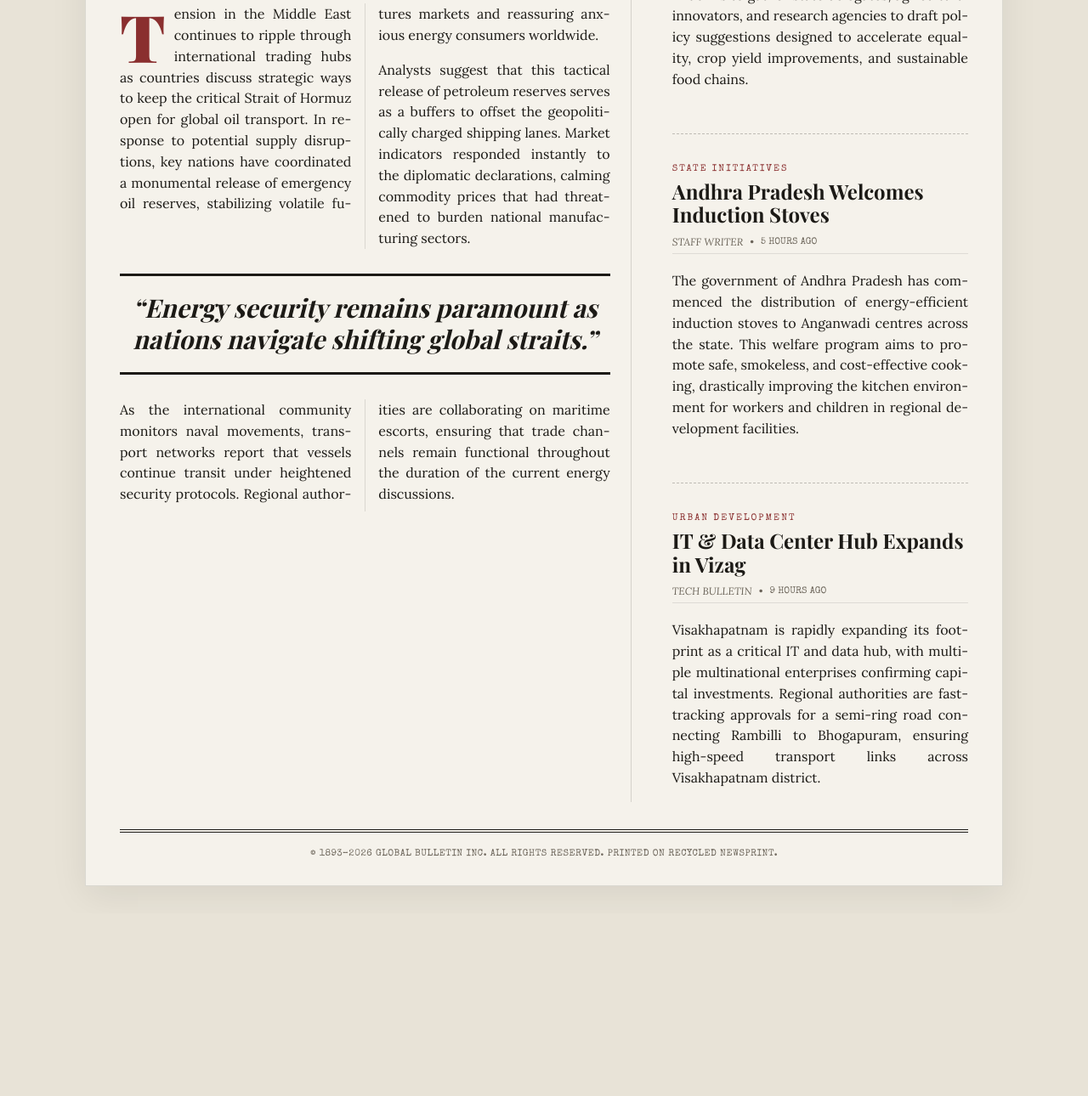
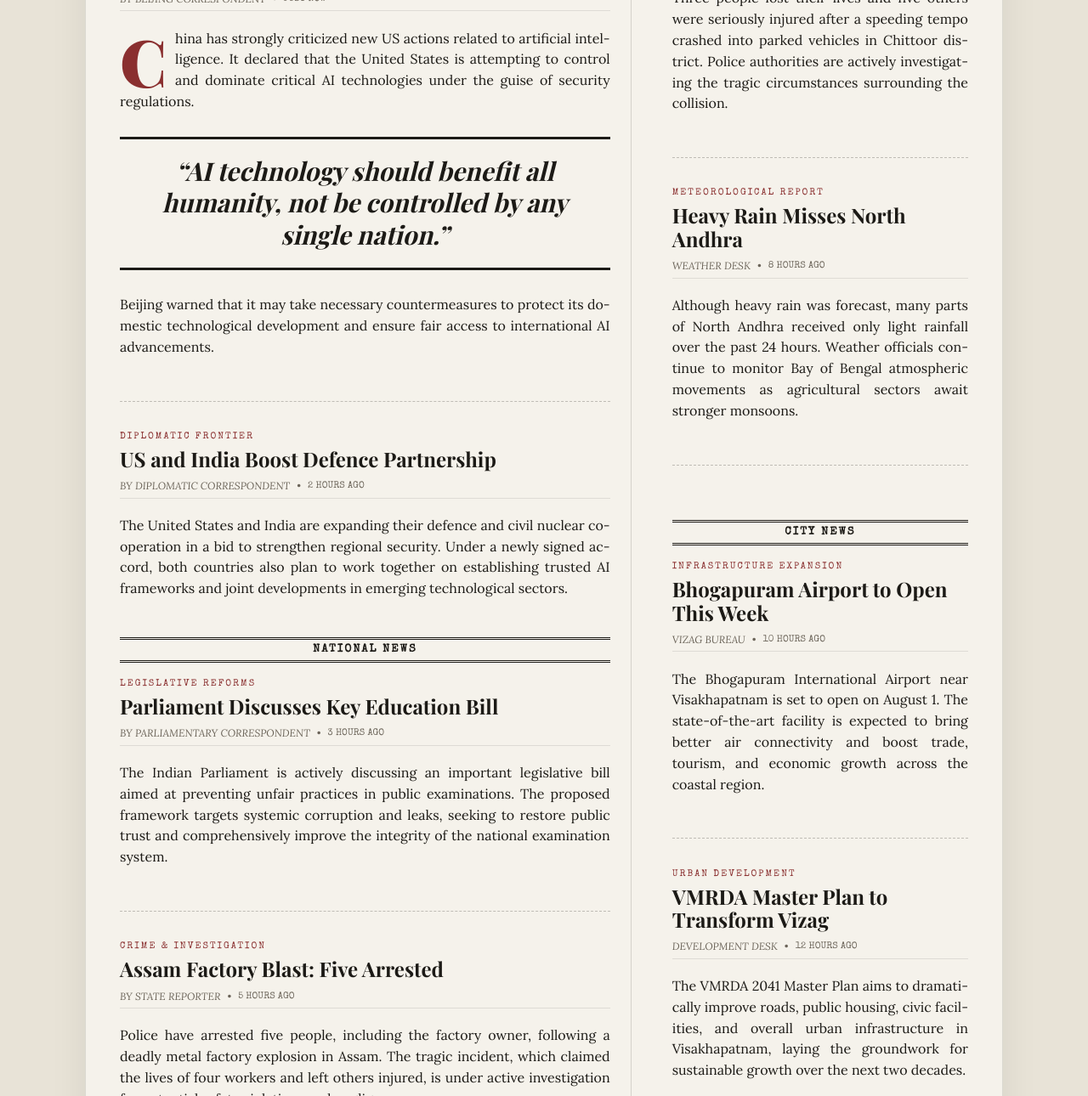
Before and after one commit to White18899/new-requiz, a plain HTML site: page news.html in a window 1280 px wide. Shown: the part 604-1894 px from the top of the page at 85% size. Before the commit the page ends 1679 px from the top, so only its background shows below. Drawn offline with nearby package versions, Linux system fonts and the light colour scheme; a web font is replaced by a local one.

Commit message:
new news

```diff
--- a/news.css
+++ b/news.css
@@ -168,6 +168,21 @@ body {
         grid-template-columns: 1fr;
         gap: 2.5rem;
     }
+}
+
+/* Section Headers */
+.section-header {
+    border-top: 3px double var(--ink-color);
+    border-bottom: 3px double var(--ink-color);
+    padding: 0.35rem 0;
+    margin: 1.8rem 0 1.2rem 0;
+    text-align: center;
+    font-family: var(--font-special);
+    font-size: 13px;
+    font-weight: 700;
+    letter-spacing: 2px;
+    text-transform: uppercase;
+    color: var(--ink-color);
 }
 
 /* Articles */
--- a/news.html
+++ b/news.html
@@ -8,15 +8,15 @@
     <link rel="preconnect" href="https://fonts.googleapis.com">
     <link rel="preconnect" href="https://fonts.gstatic.com" crossorigin>
     <link href="https://fonts.googleapis.com/css2?family=Playfair+Display:ital,wght@0,700;0,900;1,700&family=Lora:ital,wght@0,400;0,600;1,400&family=Special+Elite&display=swap" rel="stylesheet">
-    <link rel="stylesheet" href="news.css?v=2">
+    <link rel="stylesheet" href="news.css?v=3">
 </head>
 <body>
     <div class="newspaper-container">
         <!-- Vintage Masthead Header -->
         <header class="newspaper-header">
             <div class="masthead-meta-top">
-                <span class="meta-item">VOL. XCIII No. 42</span>
-                <span class="meta-item font-special">VISAKHAPATNAM, SATURDAY, JULY 25, 2026</span>
+                <span class="meta-item">VOL. XCIII No. 43</span>
+                <span class="meta-item font-special">VISAKHAPATNAM, TUESDAY, JULY 28, 2026</span>
                 <span class="meta-item">PRICE: ONE CENT</span>
             </div>
 
@@ -39,73 +39,148 @@
         <!-- Main News Grid -->
         <main class="newspaper-grid">
 
-            <!-- Left & Middle: Lead Article -->
+            <!-- Left & Middle: Lead Column (International & National) -->
             <div class="lead-article-column">
-                <article class="news-article">
-                    <span class="kicker">WORLD AFFAIRS • EXCLUSIVE</span>
-                    <h2 class="lead-headline">GLOBAL ENERGY MARKET REBALANCES AS RESERVES RELEASED</h2>
+
+                <!-- Section 1: International News -->
+                <div class="section-header">International News</div>
+
+                <!-- China Warns US Over AI Rules -->
+                <article class="news-article side-article">
+                    <span class="kicker">WORLD AFFAIRS • POLICY DEFENSE</span>
+                    <h2 class="lead-headline">CHINA WARNS US OVER AI RULES</h2>
 
                     <div class="article-meta-row">
-                        <span class="byline">BY A. SPECIAL CORRESPONDENT</span>
+                        <span class="byline">BY BEIJING CORRESPONDENT</span>
                         <span class="divider-dot">•</span>
-                        <span class="publish-time">PUBLISHED JUST NOW</span>
+                        <span class="publish-time">JUST NOW</span>
                     </div>
 
-                    <div class="article-body multi-column-body">
-                        <p class="lead-paragraph"><span class="drop-cap">T</span>ension in the Middle East continues to ripple through international trading hubs as countries discuss strategic ways to keep the critical Strait of Hormuz open for global oil transport. In response to potential supply disruptions, key nations have coordinated a monumental release of emergency oil reserves, stabilizing volatile futures markets and reassuring anxious energy consumers worldwide.</p>
-
-                        <p>Analysts suggest that this tactical release of petroleum reserves serves as a buffers to offset the geopolitically charged shipping lanes. Market indicators responded instantly to the diplomatic declarations, calming commodity prices that had threatened to burden national manufacturing sectors.</p>
+                    <div class="article-body">
+                        <p><span class="drop-cap">C</span>hina has strongly criticized new US actions related to artificial intelligence. It declared that the United States is attempting to control and dominate critical AI technologies under the guise of security regulations.</p>
 
                         <blockquote class="pull-quote">
-                            “Energy security remains paramount as nations navigate shifting global straits.”
+                            “AI technology should benefit all humanity, not be controlled by any single nation.”
                         </blockquote>
 
-                        <p>As the international community monitors naval movements, transport networks report that vessels continue transit under heightened security protocols. Regional authorities are collaborating on maritime escorts, ensuring that trade channels remain functional throughout the duration of the current energy discussions.</p>
+                        <p>Beijing warned that it may take necessary countermeasures to protect its domestic technological development and ensure fair access to international AI advancements.</p>
+                    </div>
+                </article>
+
+                <!-- US and India Boost Defence Partnership -->
+                <article class="news-article">
+                    <span class="kicker">DIPLOMATIC FRONTIER</span>
+                    <h3 class="secondary-headline">US and India Boost Defence Partnership</h3>
+
+                    <div class="article-meta-row">
+                        <span class="byline">BY DIPLOMATIC CORRESPONDENT</span>
+                        <span class="divider-dot">•</span>
+                        <span class="publish-time">2 HOURS AGO</span>
+                    </div>
+
+                    <div class="article-body">
+                        <p>The United States and India are expanding their defence and civil nuclear cooperation in a bid to strengthen regional security. Under a newly signed accord, both countries also plan to work together on establishing trusted AI frameworks and joint developments in emerging technological sectors.</p>
+                    </div>
+                </article>
+
+                <!-- Section 2: National News -->
+                <div class="section-header">National News</div>
+
+                <!-- Parliament Discusses Key Education Bill -->
+                <article class="news-article side-article">
+                    <span class="kicker">LEGISLATIVE REFORMS</span>
+                    <h3 class="secondary-headline">Parliament Discusses Key Education Bill</h3>
+
+                    <div class="article-meta-row">
+                        <span class="byline">BY PARLIAMENTARY CORRESPONDENT</span>
+                        <span class="divider-dot">•</span>
+                        <span class="publish-time">3 HOURS AGO</span>
+                    </div>
+
+                    <div class="article-body">
+                        <p>The Indian Parliament is actively discussing an important legislative bill aimed at preventing unfair practices in public examinations. The proposed framework targets systemic corruption and leaks, seeking to restore public trust and comprehensively improve the integrity of the national examination system.</p>
+                    </div>
+                </article>
+
+                <!-- Assam Factory Blast: Five Arrested -->
+                <article class="news-article">
+                    <span class="kicker">CRIME & INVESTIGATION</span>
+                    <h3 class="secondary-headline">Assam Factory Blast: Five Arrested</h3>
+
+                    <div class="article-meta-row">
+                        <span class="byline">BY STATE REPORTER</span>
+                        <span class="divider-dot">•</span>
+                        <span class="publish-time">5 HOURS AGO</span>
+                    </div>
+
+                    <div class="article-body">
+                        <p>Police have arrested five people, including the factory owner, following a deadly metal factory explosion in Assam. The tragic incident, which claimed the lives of four workers and left others injured, is under active investigation for potential safety violations and negligence.</p>
                     </div>
                 </article>
             </div>
 
-            <!-- Right Column: Secondary Articles -->
+            <!-- Right Column: Secondary Column (State & City) -->
             <div class="sidebar-column">
-                <!-- Article 2 -->
+
+                <!-- Section 3: State News -->
+                <div class="section-header">State News</div>
+
+                <!-- Tragic Tempo Crash in Chittoor -->
                 <article class="news-article side-article">
-                    <span class="kicker">DOMESTIC PRODUCTION</span>
-                    <h3 class="secondary-headline">India to Host Agri-Food Conference</h3>
+                    <span class="kicker">HIGHWAY ACCIDENT</span>
+                    <h3 class="secondary-headline">Tragic Tempo Crash in Chittoor</h3>
                     <div class="article-meta-row">
-                        <span class="byline">NEW DELHI WIRE</span>
+                        <span class="byline">REGIONAL NEWS DESK</span>
                         <span class="divider-dot">•</span>
-                        <span class="publish-time">2 HOURS AGO</span>
+                        <span class="publish-time">6 HOURS AGO</span>
                     </div>
                     <div class="article-body">
-                        <p>India is preparing to host a major international conference focused on strengthening women’s roles in agri-food systems in 2026. The summit aims to gather state delegates, agricultural innovators, and research agencies to draft policy suggestions designed to accelerate equality, crop yield improvements, and sustainable food chains.</p>
+                        <p>Three people lost their lives and five others were seriously injured after a speeding tempo crashed into parked vehicles in Chittoor district. Police authorities are actively investigating the tragic circumstances surrounding the collision.</p>
                     </div>
                 </article>
 
-                <!-- Article 3 -->
+                <!-- Heavy Rain Misses North Andhra -->
                 <article class="news-article side-article">
-                    <span class="kicker">STATE INITIATIVES</span>
-                    <h3 class="secondary-headline">Andhra Pradesh Welcomes Induction Stoves</h3>
+                    <span class="kicker">METEOROLOGICAL REPORT</span>
+                    <h3 class="secondary-headline">Heavy Rain Misses North Andhra</h3>
                     <div class="article-meta-row">
-                        <span class="byline">STAFF WRITER</span>
+                        <span class="byline">WEATHER DESK</span>
                         <span class="divider-dot">•</span>
-                        <span class="publish-time">5 HOURS AGO</span>
+                        <span class="publish-time">8 HOURS AGO</span>
                     </div>
                     <div class="article-body">
-                        <p>The government of Andhra Pradesh has commenced the distribution of energy-efficient induction stoves to Anganwadi centres across the state. This welfare program aims to promote safe, smokeless, and cost-effective cooking, drastically improving the kitchen environment for workers and children in regional development facilities.</p>
+                        <p>Although heavy rain was forecast, many parts of North Andhra received only light rainfall over the past 24 hours. Weather officials continue to monitor Bay of Bengal atmospheric movements as agricultural sectors await stronger monsoons.</p>
                     </div>
                 </article>
 
-                <!-- Article 4 -->
+                <!-- Section 4: City News -->
+                <div class="section-header">City News</div>
+
+                <!-- Bhogapuram Airport to Opening This week -->
                 <article class="news-article side-article">
-                    <span class="kicker">URBAN DEVELOPMENT</span>
-                    <h3 class="secondary-headline">IT & Data Center Hub Expands in Vizag</h3>
+                    <span class="kicker">INFRASTRUCTURE EXPANSION</span>
+                    <h3 class="secondary-headline">Bhogapuram Airport to Open This Week</h3>
                     <div class="article-meta-row">
-                        <span class="byline">TECH BULLETIN</span>
+                        <span class="byline">VIZAG BUREAU</span>
                         <span class="divider-dot">•</span>
-                        <span class="publish-time">9 HOURS AGO</span>
+                        <span class="publish-time">10 HOURS AGO</span>
                     </div>
                     <div class="article-body">
-                        <p>Visakhapatnam is rapidly expanding its footprint as a critical IT and data hub, with multiple multinational enterprises confirming capital investments. Regional authorities are fast-tracking approvals for a semi-ring road connecting Rambilli to Bhogapuram, ensuring high-speed transport links across Visakhapatnam district.</p>
+                        <p>The Bhogapuram International Airport near Visakhapatnam is set to open on August 1. The state-of-the-art facility is expected to bring better air connectivity and boost trade, tourism, and economic growth across the coastal region.</p>
+                    </div>
+                </article>
+
+                <!-- VMRDA Master Plan to Transform Vizag -->
+                <article class="news-article">
+                    <span class="kicker">URBAN DEVELOPMENT</span>
+                    <h3 class="secondary-headline">VMRDA Master Plan to Transform Vizag</h3>
+                    <div class="article-meta-row">
+                        <span class="byline">DEVELOPMENT DESK</span>
+                        <span class="divider-dot">•</span>
+                        <span class="publish-time">12 HOURS AGO</span>
+                    </div>
+                    <div class="article-body">
+                        <p>The VMRDA 2041 Master Plan aims to dramatically improve roads, public housing, civic facilities, and overall urban infrastructure in Visakhapatnam, laying the groundwork for sustainable growth over the next two decades.</p>
                     </div>
                 </article>
             </div>
```
